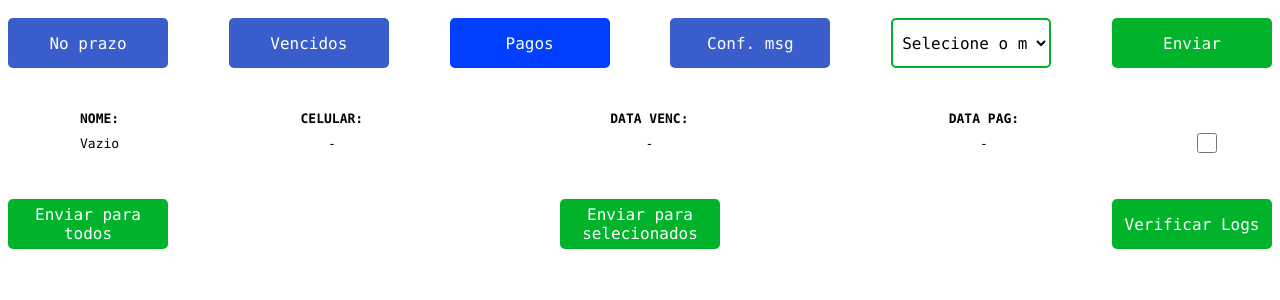
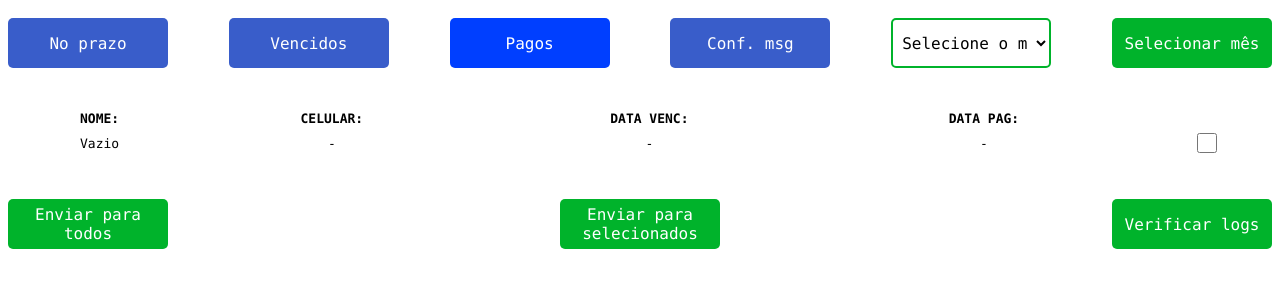
Before and after one commit to usuariomega/mk-msg, a PHP site: page /mkmsg/pago.php in a window 1280 px wide. Shown: the top 300 px of the page. Run offline with PHP 8.4, Linux system fonts and the light colour scheme; data that the repository does not hold is empty; some libraries are stand-ins or nearby versions.

Commit message:
Melhorias no texto dos botões.

```diff
--- a/footer.php
+++ b/footer.php
@@ -35,7 +35,7 @@
     <div class="menu">
         <div><button class="button" name="posttodos" type="submit">Enviar para todos</button></div>
         <div><button class="button" name="postsel" type="submit" >Enviar para selecionados</button></div>
-        <div><button class="button" onclick="window.open('logs/', '_blank')" type="button">Verificar Logs</button></div>
+        <div><button class="button" onclick="window.open('logs/', '_blank')" type="button">Verificar logs</button></div>
     </div>
  </form>
 </body>
--- a/logs/.ler/noprazo/index.php
+++ b/logs/.ler/noprazo/index.php
@@ -183,7 +183,7 @@
                    }
                 ?>
             </select>
-            <button class="button" type="submit">Enviar</button>
+            <button class="button" type="submit">Abrir</button>
 
     </div>
 </form>
--- a/logs/.ler/pago/index.php
+++ b/logs/.ler/pago/index.php
@@ -183,7 +183,7 @@
                    }
                 ?>
             </select>
-            <button class="button" type="submit">Enviar</button>
+            <button class="button" type="submit">Abrir</button>
 
     </div>
 </form>
--- a/logs/.ler/vencido/index.php
+++ b/logs/.ler/vencido/index.php
@@ -183,7 +183,7 @@
                    }
                 ?>
             </select>
-            <button class="button" type="submit">Enviar</button>
+            <button class="button" type="submit">Abrir</button>
 
     </div>
 </form>
--- a/pago.php
+++ b/pago.php
@@ -34,7 +34,7 @@
 			?>
         </select>
 	</form>
-	<button class="button" type="submit" form="formmes">Enviar</button>
+	<button class="button" type="submit" form="formmes">Selecionar mês</button>
 </div>
 
 <div id="overlay" class="overlay">
@@ -267,7 +267,7 @@ if (!empty($_POST)) {
     <div class="menu">
         <div><button class="button" name="posttodos" type="submit">Enviar para todos</button></div>
         <div><button class="button" name="postsel" type="submit" >Enviar para selecionados</button></div>
-        <div><button class="button" onclick="window.open('logs/', '_blank')" type="button">Verificar Logs</button></div>
+        <div><button class="button" onclick="window.open('logs/', '_blank')" type="button">Verificar logs</button></div>
     </div>
  </form>
 </body>
--- a/vencido.php
+++ b/vencido.php
@@ -34,7 +34,7 @@
 			?>
         </select>
 	</form>
-	<button class="button" type="submit" form="formmes">Enviar</button>
+	<button class="button" type="submit" form="formmes">Selecionar mês</button>
 </div>
 
 <div id="overlay" class="overlay">
```
